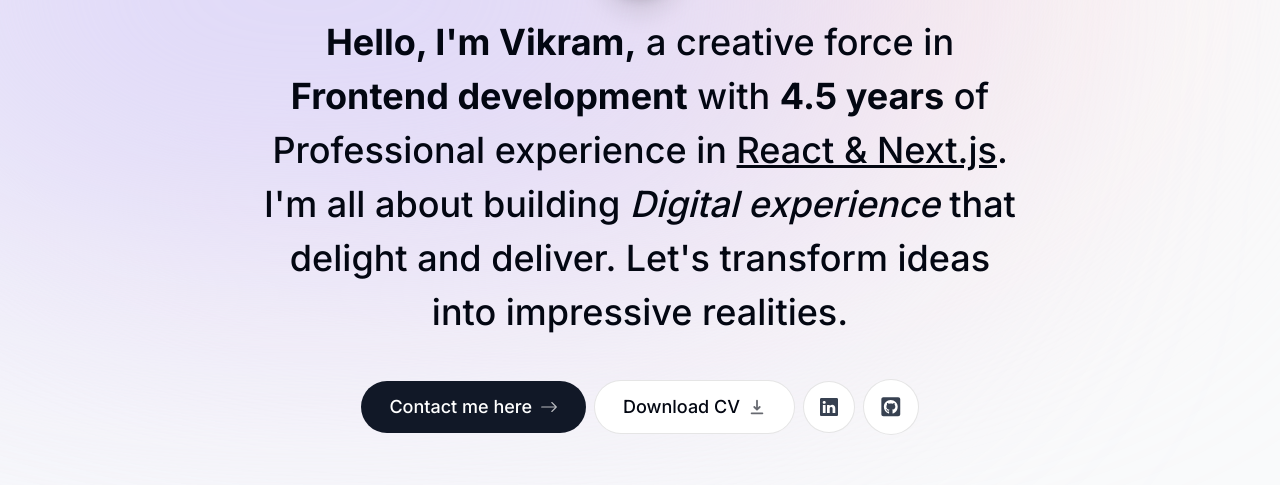
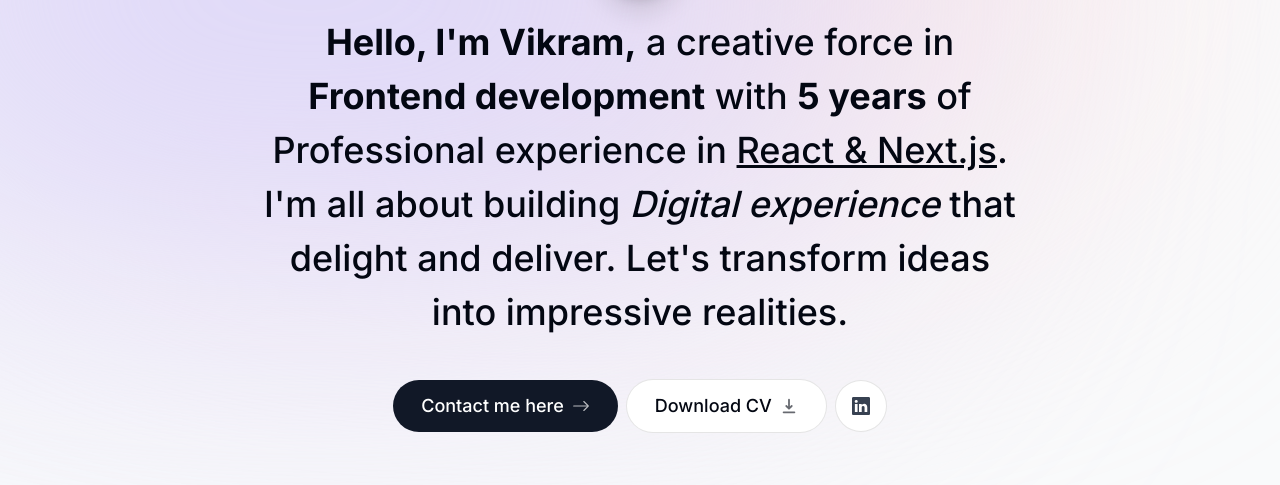
Before and after one commit to vikraammravi/portfolio, a Next.js app: page / in a window 1280 px wide. Shown: the part 241-726 px from the top of the page. Built offline with nearby package versions, Linux system fonts and the light colour scheme; no server answers.

Commit message:
updated experience

```diff
--- a/app/layout.tsx
+++ b/app/layout.tsx
@@ -11,7 +11,7 @@ const inter = Inter({ subsets: ["latin"] });
 
 export const metadata = {
   title: "Vikram | Personal Portfolio",
-  description: "Vikram is a Senior Full-stack developer with 4.5 years of experience.",
+  description: "Vikram is a Senior Full-stack developer with 5 years of experience.",
 };
 
 export default function RootLayout({
--- a/components/intro.tsx
+++ b/components/intro.tsx
@@ -64,7 +64,7 @@ export default function Intro() {
       >
         <span className="font-bold">Hello, I'm Vikram,</span> a creative force in {" "}
         <span className="font-bold">Frontend development</span> with{" "}
-        <span className="font-bold">4.5 years</span> of Professional experience in <span className="underline">React & Next.js</span>.{" "}
+        <span className="font-bold">5 years</span> of Professional experience in <span className="underline">React & Next.js</span>.{" "}
         I'm all about building <span className="italic">Digital experience</span> that delight and deliver. Let's transform ideas into impressive realities.
       </motion.h1>
 
@@ -104,14 +104,6 @@ export default function Intro() {
         >
           <BsLinkedin />
         </a>
-
-        <a
-          className="bg-white p-4 text-gray-700 flex items-center gap-2 text-[1.35rem] rounded-full focus:scale-[1.15] hover:scale-[1.15] hover:text-gray-950 active:scale-105 transition cursor-pointer borderBlack dark:bg-white/10 dark:text-white/60"
-          href="https://github.com/vikraammravi/portfolio"
-          target="_blank"
-        >
-          <FaGithubSquare />
-        </a>
       </motion.div>
     </section>
   );
--- a/lib/data.ts
+++ b/lib/data.ts
@@ -33,12 +33,20 @@ export const links = [
 
 export const experiencesData = [
   {
-    title: "Anna University, B.E",
-    location: "Chennai, India",
+    title: "Scotia Bank",
+    location: "Toronto, Canada",
     description:
-      "Completed my undergraduate degree with a focus on engineering principles, quickly securing a programming role at Ionixx Technolgies,where my professional journey in IT began.",
+      "As a Senior Full-Stack Developer,I've been implementing complex solution using a modern tech stack and am currently exploring new opportunities.",
+    icon: React.createElement(CgWorkAlt),
+    date: "2021 - present",
+  },
+  {
+    title: "University of Windsor, M.S",
+    location: "Windsor, Canada",
+    description:
+      "Advanced my technical expertise with a Master's degree, leading to an opportunity at Scotia Bank as Senior Full-Stack Developer upon graduation.",
     icon: React.createElement(LuGraduationCap),
-    date: "2013-2017",
+    date: "2019-2020",
   },
   {
     title: "Ionixx Technologies",
@@ -49,20 +57,12 @@ export const experiencesData = [
     date: "2017-2019",
   },
   {
-    title: "University of Windsor, M.S",
-    location: "Windsor, Canada",
+    title: "Anna University, B.E",
+    location: "Chennai, India",
     description:
-      "Advanced my technical expertise with a Master's degree, leading to an opportunity at Scotia Bank as Senior Full-Stack Developer upon graduation.",
+      "Completed my undergraduate degree with a focus on engineering principles, quickly securing a programming role at Ionixx Technolgies,where my professional journey in IT began.",
     icon: React.createElement(LuGraduationCap),
-    date: "2019-2020",
-  },
-  {
-    title: "Scotia Bank",
-    location: "Toronto, Canada",
-    description:
-      "As a Senior Full-Stack Developer,I've been implementing complex solution using a modern tech stack and am currently exploring new opportunities.",
-    icon: React.createElement(CgWorkAlt),
-    date: "2021 - present",
+    date: "2013-2017",
   },
 ] as const;
 
```
